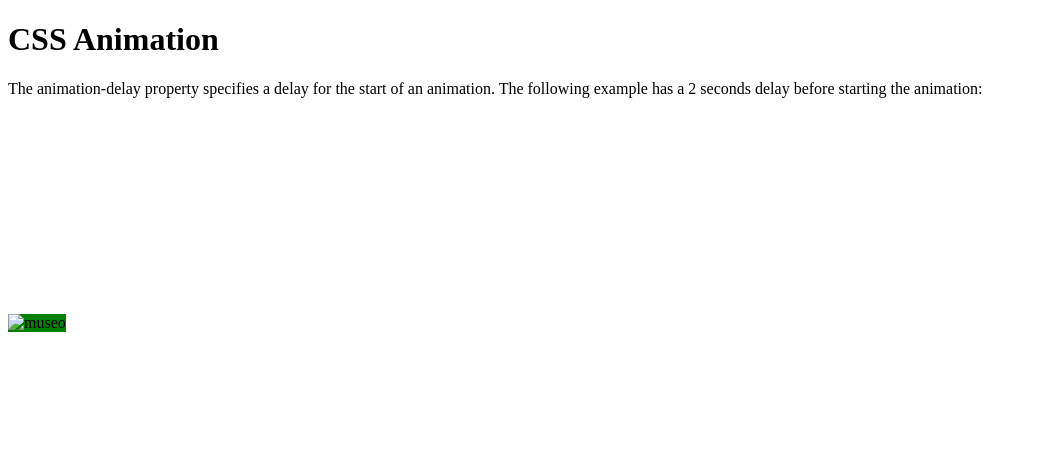
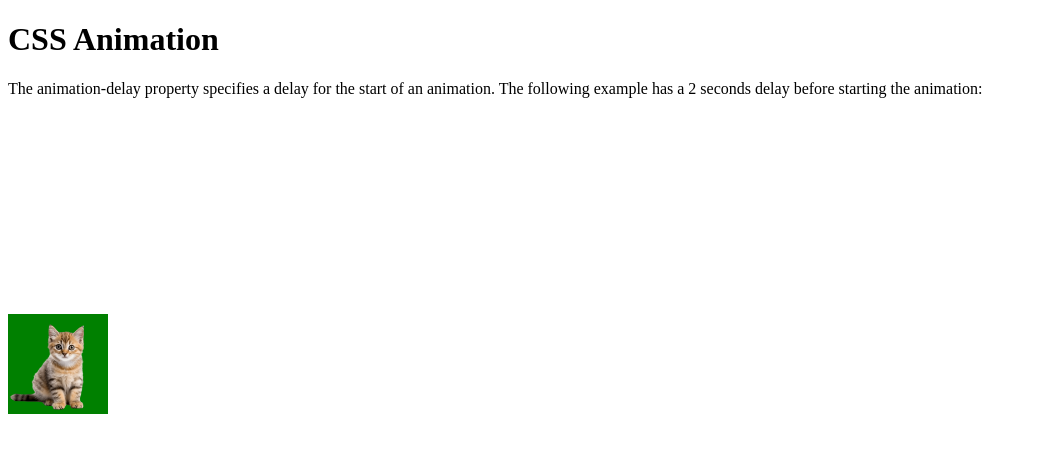
Before and after one commit to PedroGonzalezVGs/PedroGonzalezVGs.github.io, a plain HTML site: page animacion.html in a window 1280 px wide. Shown: the whole page, without its empty margins (0-1037 px from the left). Drawn offline with Linux system fonts and the light colour scheme.

Commit message:
Update animacion.html

```diff
--- a/animacion.html
+++ b/animacion.html
@@ -28,7 +28,7 @@ img {
 
 <p>The animation-delay property specifies a delay for the start of an animation. The following example has a 2 seconds delay before starting the animation:</p>
 
-<img src="gatopng.jpg" alt="museo">
+<img src="gatopng.png" alt="gato">
 
 </body>
 </html>
```
